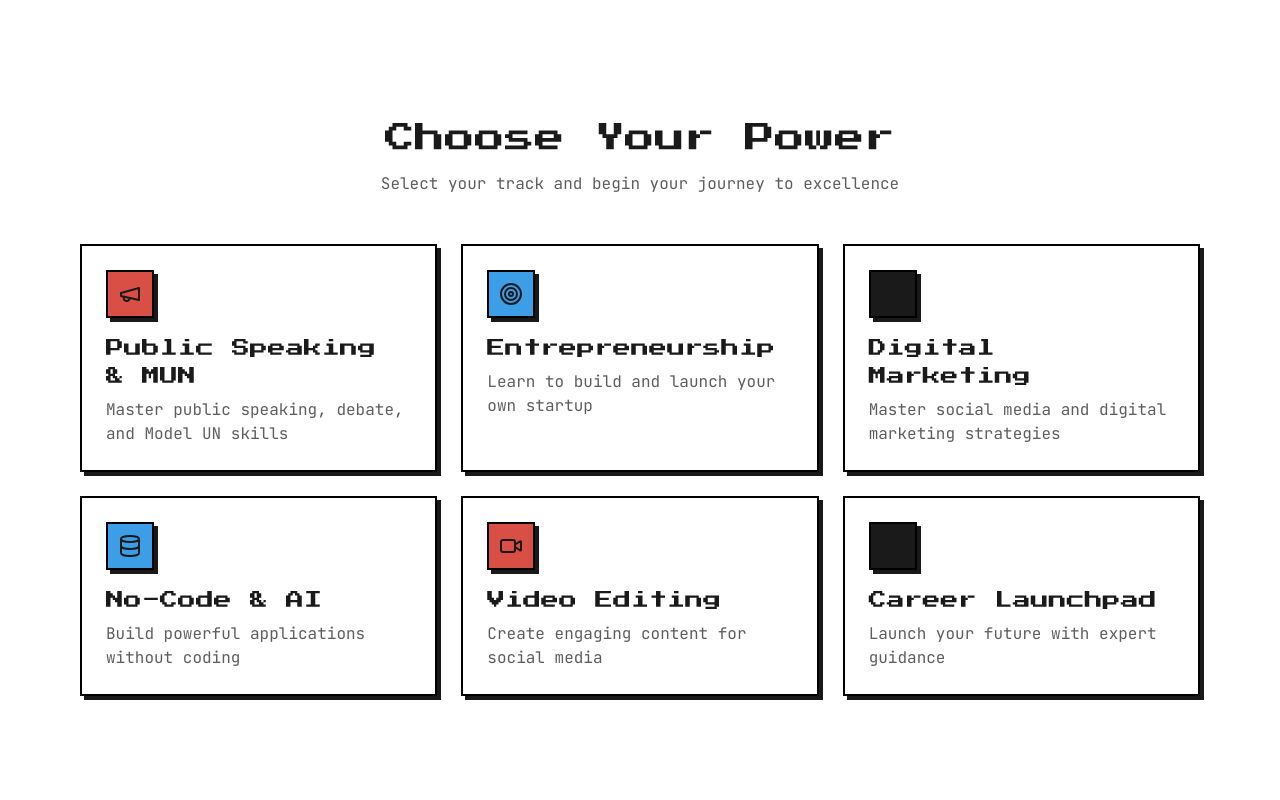
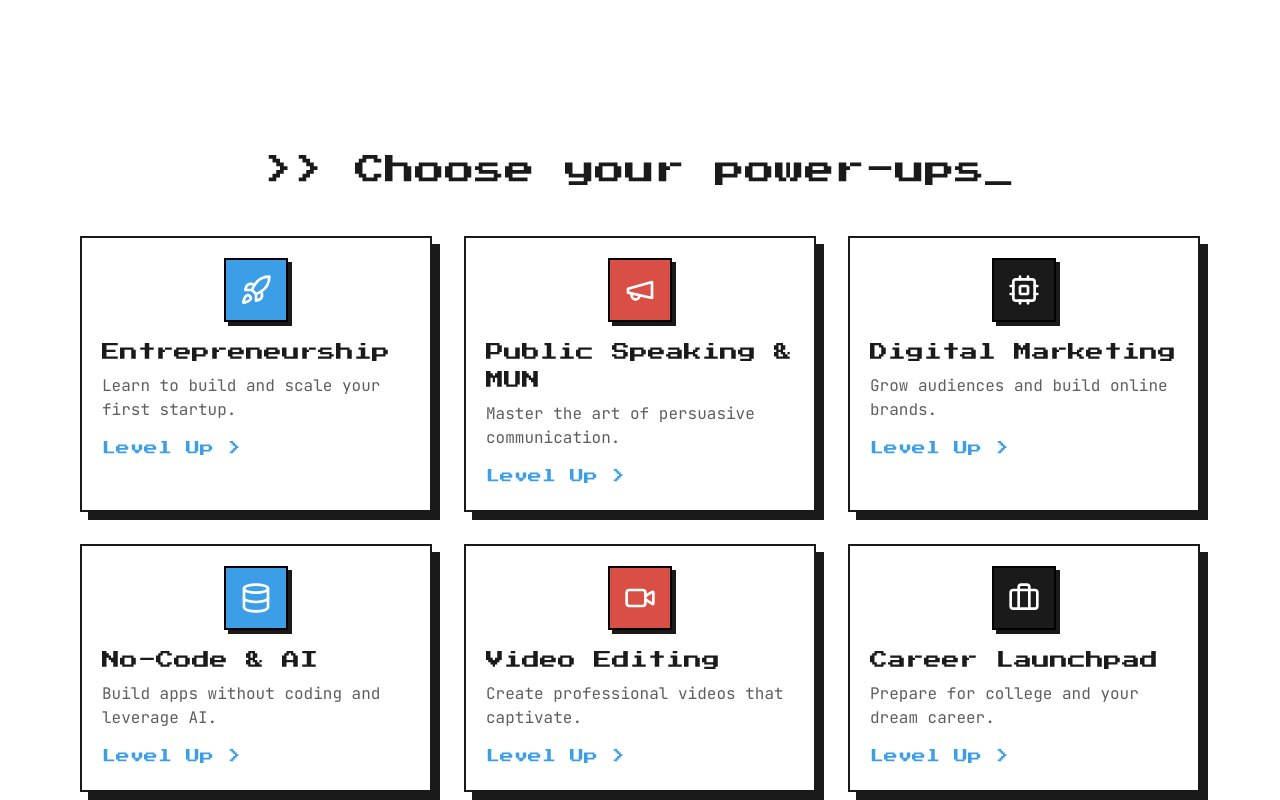
Before and after one commit to pranati-byte/maximally-main-website, a React (Vite) app: page / in a window 1280 px wide. Shown: the part 1100-1900 px from the top of the page. Built offline with nearby package versions, Linux system fonts and the light colour scheme.

Commit message:
Restored to '7bfff4952736cd55205ea8f6847dda7aae592115'
Replit-Restored-To: 7bfff4952736cd55205ea8f6847dda7aae592115

```diff
--- a/src/components/SkillTracks.tsx
+++ b/src/components/SkillTracks.tsx
@@ -1,89 +1,91 @@
+import { useState } from "react";
+import { Cpu, Video, Megaphone, Rocket, Database, Briefcase } from "lucide-react";
+import { Link } from "react-router-dom";
 
-import { Link } from "react-router-dom";
-import {
-  Megaphone,
-  Target,
-  Cpu,
-  Database,
-  Video,
-  Briefcase
-} from "lucide-react";
-
-const tracks = [
+const skillData = [
+  {
+    title: "Entrepreneurship",
+    description: "Learn to build and scale your first startup.",
+    icon: Rocket,
+    color: "bg-maximally-blue",
+    path: "/entrepreneurship"
+  },
   {
     title: "Public Speaking & MUN",
-    description: "Master public speaking, debate, and Model UN skills",
-    icon: <Megaphone className="h-6 w-6" />,
-    link: "/public-speaking",
-    bgColor: "bg-maximally-red"
-  },
-  {
-    title: "Entrepreneurship",
-    description: "Learn to build and launch your own startup",
-    icon: <Target className="h-6 w-6" />,
-    link: "/entrepreneurship",
-    bgColor: "bg-maximally-blue"
+    description: "Master the art of persuasive communication.",
+    icon: Megaphone,
+    color: "bg-maximally-red",
+    path: "/public-speaking"
   },
   {
     title: "Digital Marketing",
-    description: "Master social media and digital marketing strategies",
-    icon: <Cpu className="h-6 w-6" />,
-    link: "/digital-marketing",
-    bgColor: "bg-maximally-black"
+    description: "Grow audiences and build online brands.",
+    icon: Cpu,
+    color: "bg-maximally-black",
+    path: "/digital-marketing"
   },
   {
     title: "No-Code & AI",
-    description: "Build powerful applications without coding",
-    icon: <Database className="h-6 w-6" />,
-    link: "/no-code-ai",
-    bgColor: "bg-maximally-blue"
+    description: "Build apps without coding and leverage AI.",
+    icon: Database,
+    color: "bg-maximally-blue",
+    path: "/no-code-ai"
   },
   {
     title: "Video Editing",
-    description: "Create engaging content for social media",
-    icon: <Video className="h-6 w-6" />,
-    link: "/video-editing",
-    bgColor: "bg-maximally-red"
+    description: "Create professional videos that captivate.",
+    icon: Video,
+    color: "bg-maximally-red",
+    path: "/video-editing"
   },
   {
     title: "Career Launchpad",
-    description: "Launch your future with expert guidance",
-    icon: <Briefcase className="h-6 w-6" />,
-    link: "/career-launch",
-    bgColor: "bg-maximally-black"
+    description: "Prepare for college and your dream career.",
+    icon: Briefcase,
+    color: "bg-maximally-black",
+    path: "/career-launch"
   }
 ];
 
+const SkillCard = ({ skill, index }) => {
+  const [isHovered, setIsHovered] = useState(false);
+
+  return (
+    <div
+      className={`pixel-card hover:shadow-[8px_8px_0_#1A1A1A] transition-all duration-300 hover:-translate-y-2
+        ${isHovered ? "translate-y-[-10px] shadow-[0_0_15px_rgba(60,158,231,0.3)]" : ""}
+        hover:border-maximally-blue/50 group`}
+      onMouseEnter={() => setIsHovered(true)}
+      onMouseLeave={() => setIsHovered(false)}
+    >
+      <div className={`w-16 h-16 ${skill.color} pixel-border flex items-center justify-center mb-4 mx-auto
+        transform transition-all duration-300 group-hover:scale-110 group-hover:rotate-3`}>
+        <skill.icon className="text-white h-8 w-8 transform transition-all duration-300 group-hover:scale-110" />
+      </div>
+      <h3 className="font-press-start text-lg mb-2 text-maximally-black">{skill.title}</h3>
+      <p className="font-jetbrains text-maximally-black/70">{skill.description}</p>
+      <Link
+        to={skill.path}
+        className="mt-4 inline-block font-press-start text-sm text-maximally-blue hover:text-maximally-red transition-colors retro-underline"
+        onClick={() => window.scrollTo(0, 0)}
+      >
+        Level Up &gt;
+      </Link>
+    </div>
+  );
+};
+
 const SkillTracks = () => {
   return (
-    <section className="py-16 px-4">
-      <div className="max-w-6xl mx-auto">
-        <h2 className="text-3xl font-press-start text-center text-maximally-black mb-4">
-          Choose Your Power
+    <section id="skills" className="py-24 bg-white">
+      <div className="container mx-auto px-4">
+        <h2 className="text-2xl md:text-3xl font-press-start text-maximally-black mb-12 text-center">
+          &gt;&gt; Choose your power-ups_
         </h2>
-        <p className="text-center font-jetbrains text-maximally-black/70 mb-12">
-          Select your track and begin your journey to excellence
-        </p>
 
-        <div className="grid grid-cols-1 md:grid-cols-2 lg:grid-cols-3 gap-6">
-          {tracks.map((track, index) => (
-            <Link
-              key={index}
-              to={track.link}
-              className="block group"
-            >
-              <div className="pixel-border bg-white p-6 h-full transition-transform transform hover:-translate-y-1">
-                <div className={`w-12 h-12 ${track.bgColor} pixel-border flex items-center justify-center mb-4`}>
-                  {track.icon}
-                </div>
-                <h3 className="font-press-start text-lg text-maximally-black mb-2">
-                  {track.title}
-                </h3>
-                <p className="font-jetbrains text-maximally-black/70">
-                  {track.description}
-                </p>
-              </div>
-            </Link>
+        <div className="grid grid-cols-1 md:grid-cols-2 lg:grid-cols-3 gap-8">
+          {skillData.map((skill, index) => (
+            <SkillCard key={index} skill={skill} index={index} />
           ))}
         </div>
       </div>
```
